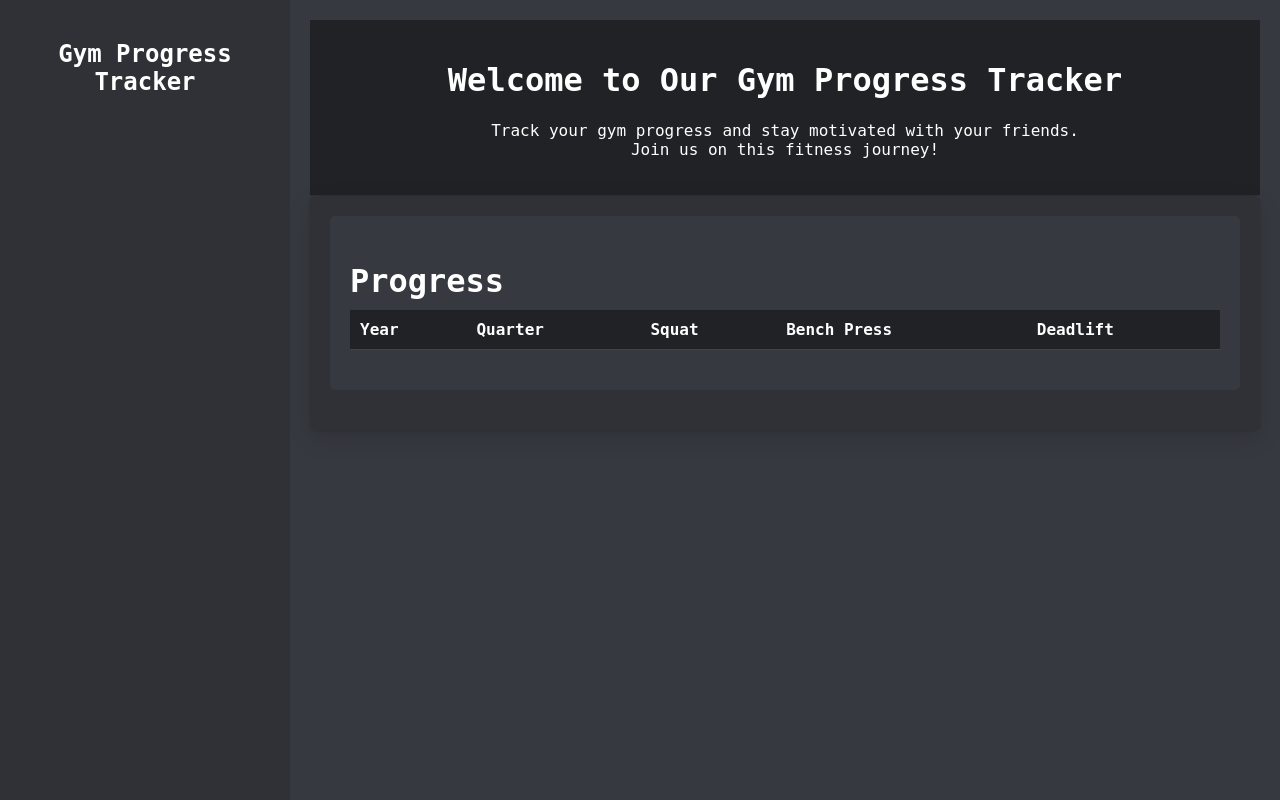
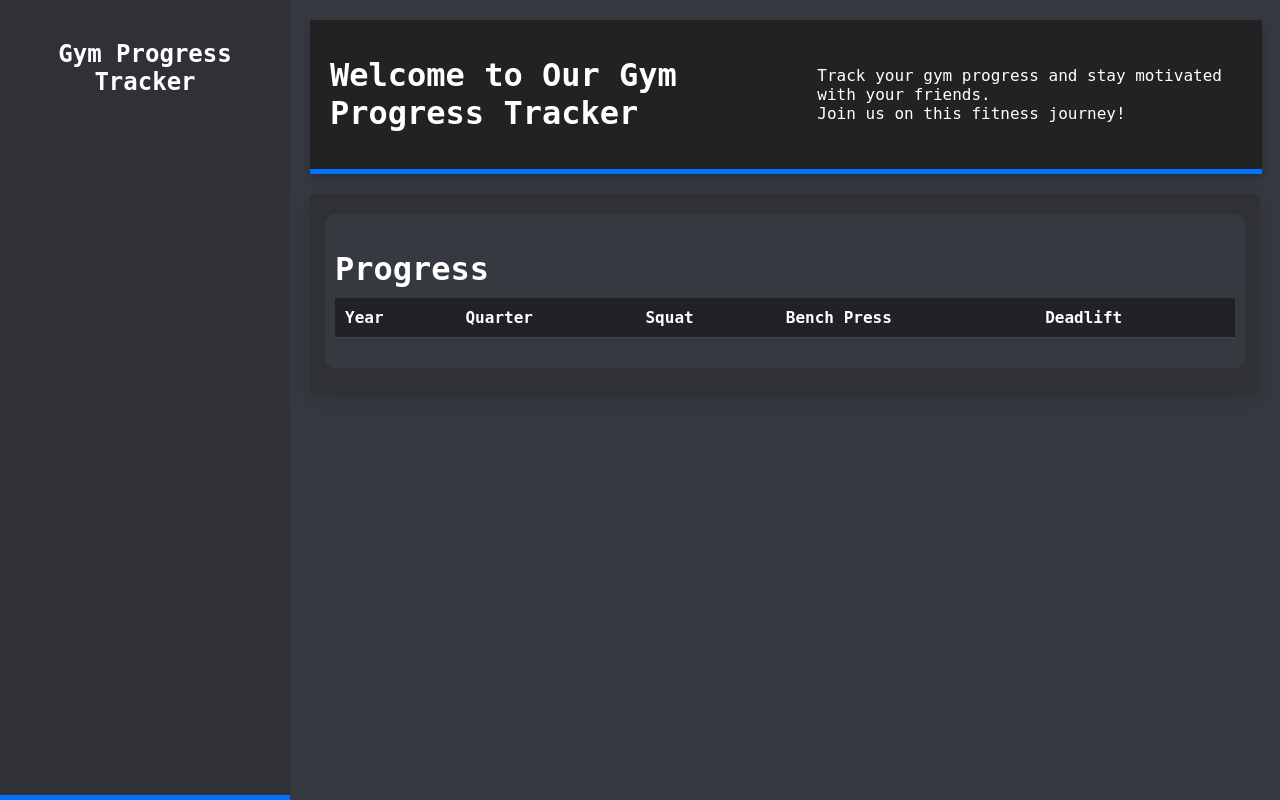
Before and after one commit to leighton075/075.it.com, a PHP site: page / in a window 1280 px wide. Run offline with PHP 8.4, Linux system fonts and the light colour scheme; lists and menus that the app fills with data are empty; some libraries are stand-ins or nearby versions.

Commit message:
Changed Website personality

```diff
--- a/assets/css/main.css
+++ b/assets/css/main.css
@@ -46,6 +46,7 @@ a:hover {
     align-items: center;
     padding: 20px;
     overflow-y: auto;
+    border-bottom: 5px solid #0072fd;
 }
 
 .sidebar-header {
@@ -99,15 +100,23 @@ a:hover {
 }
 
 #header {
-    background-color: #202225;
-    color: #ffffff;
-    padding: 20px;
-    text-align: center;
-    border-bottom: 1px solid #2f3136;
+    position: sticky;
+    top: 0;
+    width: 96%;
+    background: #222;
+    color: white;
+    padding: 15px 20px;
+    display: flex;
+    justify-content: space-between;
+    align-items: center;
+    box-shadow: 0 4px 10px rgba(0, 0, 0, 0.2);
+    border-bottom: 5px solid #0072fd;
+
 }
 
 #main {
-    padding: 20px;
+    margin-top: 20px;
+    padding: 20px 15px 5px 15px;  /* oliver -top right bottom left */
     background-color: #2f3136;
     border-radius: 5px;
     box-shadow: 0 1px 3px rgba(0, 0, 0, 0.12), 0 8px 24px rgba(0, 0, 0, 0.12);
@@ -115,16 +124,15 @@ a:hover {
 
 .main {
     margin-bottom: 20px;
-    padding: 20px;
+    padding: 10px;
     background-color: #36393f;
-    border-radius: 5px;
+    border-radius: 10px;
 }
 
 .main h2 {
     font-size: 2em;
     margin-bottom: 10px;
-    color: #ffffff;
-}
+    color: #ffffff;}
 
 .main p {
     font-size: 1.1em;
```
